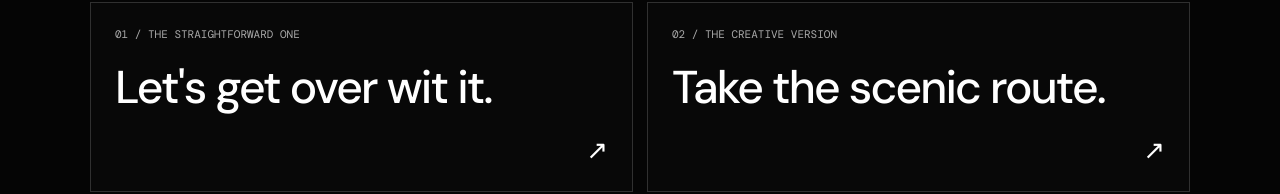
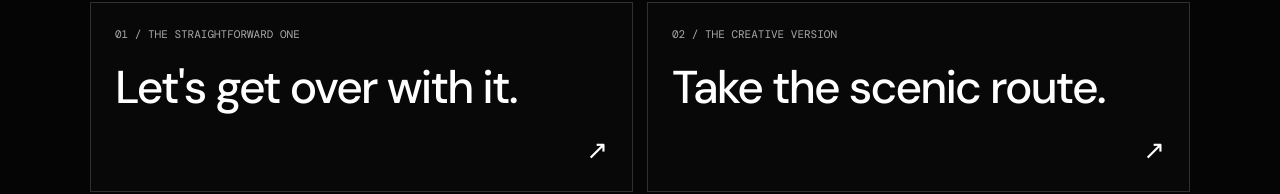
Before and after one commit to AnjaniBeesu/portfolio1, a plain HTML site: page index.html in a window 1280 px wide. Shown: the part 425-619 px from the top of the page. Drawn offline with nearby package versions, Linux system fonts and the light colour scheme.

Commit message:
Fix choice label and link first portfolio option

```diff
--- a/index.html
+++ b/index.html
@@ -111,7 +111,7 @@ button{cursor:pointer}
     <div class="eyebrow">TWO WAYS IN. SAME PERSON.</div>
     <h1>Pick your<br><span>experience.</span></h1>
     <div class="choice-grid">
-      <button class="choice" onclick="openView('normal')"><small>01 / THE STRAIGHTFORWARD ONE</small><strong>Let's get over wit it.</strong><span class="arrow">↗</span></button>
+      <button class="choice" onclick="window.location.href='https://portfolio-theta-olive-54.vercel.app/'"><small>01 / THE STRAIGHTFORWARD ONE</small><strong>Let's get over with it.</strong><span class="arrow">↗</span></button>
       <button class="choice" onclick="openView('creative')"><small>02 / THE CREATIVE VERSION</small><strong>Take the scenic route.</strong><span class="arrow">↗</span></button>
     </div>
   </div>
```
